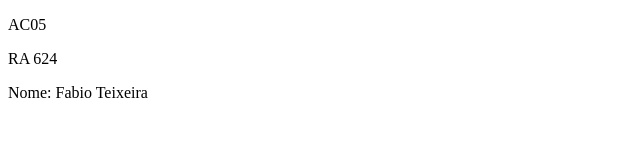
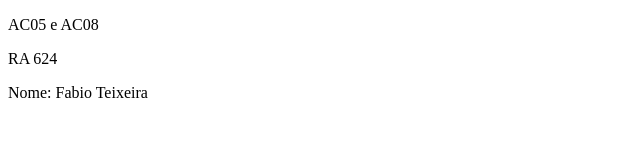
Before and after one commit to fabioteixeiradevops/ac05RA624, a plain HTML site: page index.html in a window 1280 px wide. Shown: the full height of the page, 0-640 px from the left. Drawn offline with Linux system fonts and the light colour scheme.

Commit message:
Update index.html

```diff
--- a/index.html
+++ b/index.html
@@ -5,7 +5,7 @@
 <title>AC05 e AC08</title>
 </head>
 <body>
-<p>AC05</p>
+<p>AC05 e AC08</p>
 <p>RA 624</p>
 <p>Nome: Fabio Teixeira</p>
 </body>
```
